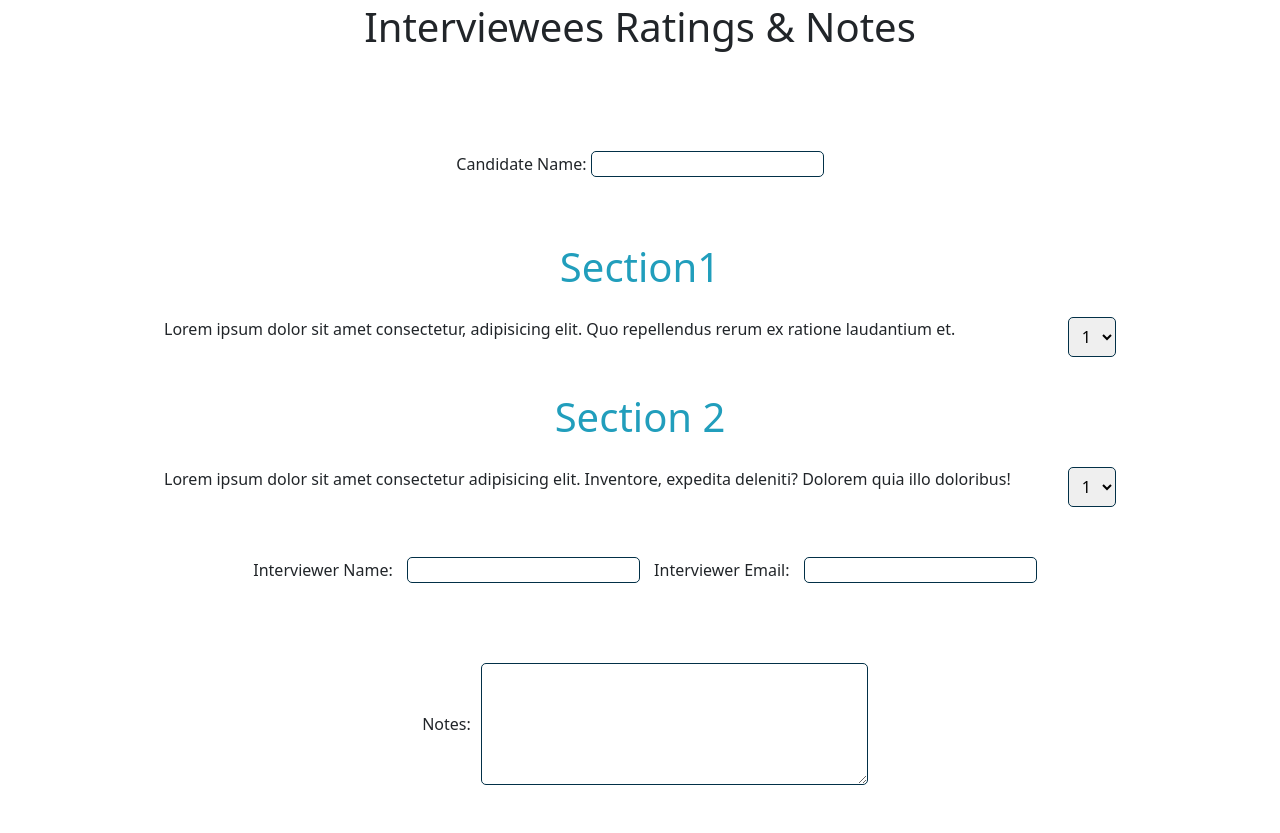
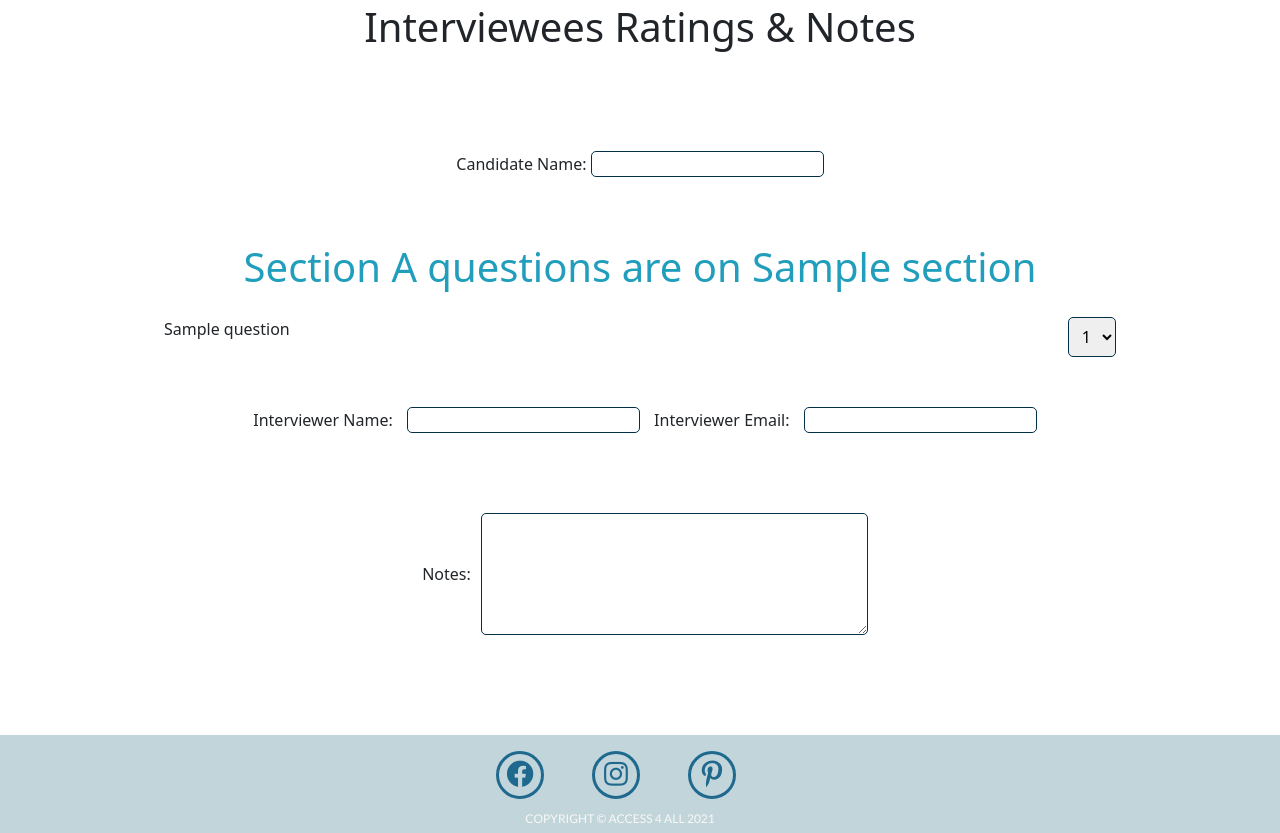
Before and after one commit to ruszkipista/access4all, a Flask app: template templates/questions.html in a window 1280 px wide. Shown: the part 97-930 px from the top of the page. Run offline with Flask 2, Linux system fonts and the light colour scheme; the template is opened without the code that fills it: most values are stand-ins (such as "Sample title", 1, 10 or a date in 2020).

Commit message:
add question listing with section breaks to Questions page

```diff
--- a/templates/questions.html
+++ b/templates/questions.html
@@ -5,9 +5,7 @@
 {% endblock %}
 
 {% block body %}
-
 <form id="questions-form" method="POST" action="">
-
     <h1 id="questions-form">Interviewees Ratings & Notes</h1>
 
     <section id="candidates">
@@ -16,10 +14,16 @@
     </section>
 
     <section id="questions">
+        {% for question in question_set['questions'] %}
+        {% if loop.first or question.section != question_set['questions'][loop.index0-1].section %}
+            {% set isSectionChange = true %}
         <div class="section-one">
-            <label for="first-set" class="question-header">Section1</label>
+            <label for="first-set" class="question-header">Section A questions are on {{question.section}}</label>
+        {% else %}
+            {% set isSectionChange = false %}
+        {% endif %}
             <div class="flex-container">
-                <p class="question">Lorem ipsum dolor sit amet consectetur, adipisicing elit. Quo repellendus rerum ex ratione laudantium et.</p>
+                <p class="question">{{question.question}}</p>
                 <select name="first-set" id="first-set">
                     <option value="First_Set_Score">1</option>
                     <option value="First_Set_Score">2</option>
@@ -28,35 +32,21 @@
                     <option value="First_Set_Score">5</option>
                 </select>
             </div>
+        {% if isSectionChange %}
         </div>
-
-        <div class="section-two">
-            <label for="second-set" class="question-header">Section 2</label>
-            <div class="flex-container">
-                <p class="question">Lorem ipsum dolor sit amet consectetur adipisicing elit. Inventore, expedita deleniti? Dolorem quia illo doloribus!</p>
-                <select name="second-set" id="second-set">
-                    <option value="Second_Set_Score">1</option>
-                    <option value="Second_Set_Score">2</option>
-                    <option value="Second_Set_Score">3</option>
-                    <option value="Second_Set_Score">4</option>
-                    <option value="Second_Set_Score">5</option>
-                </select>
-            </div>
-        </div>
+        {% set isSectionChange = false %}
+        {% endif %}
+        {% endfor %}
     </section>
-
     <section id="interviewer">
         <label for="interviewer-name">Interviewer Name:</label>
             <input type="text" name="interviewer_name" id="interviewer-name" readonly>
         <label for="interviewer-email">Interviewer Email:</label>
             <input type="text" name="interviewer_email" id="interviewer-email" readonly>
     </section>
-
     <section id="notes">
         <label for="note">Notes:</label>
             <textarea name="notes" id="note" cols="40" rows="5"></textarea>
     </section>
-
 </form>
-
 {% endblock %}
```
